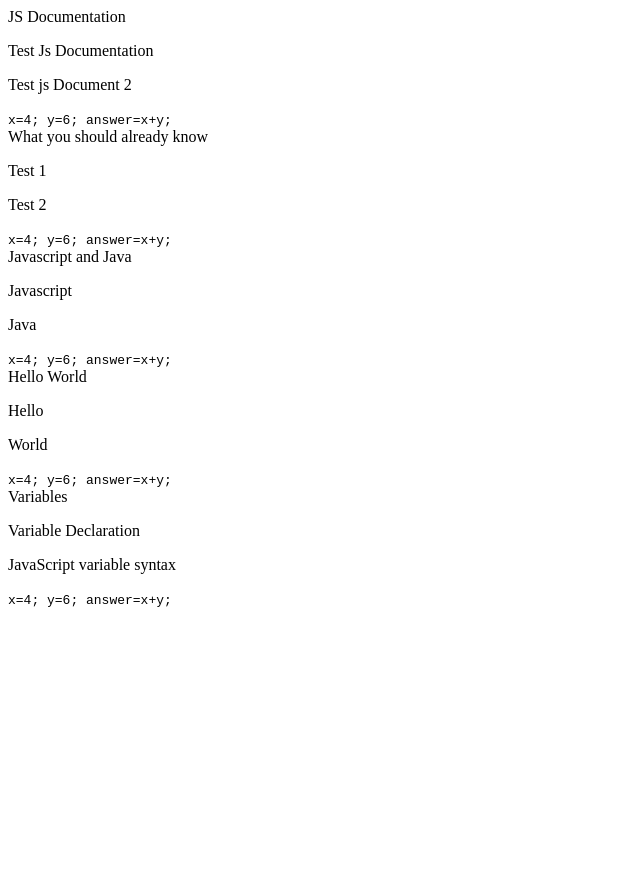
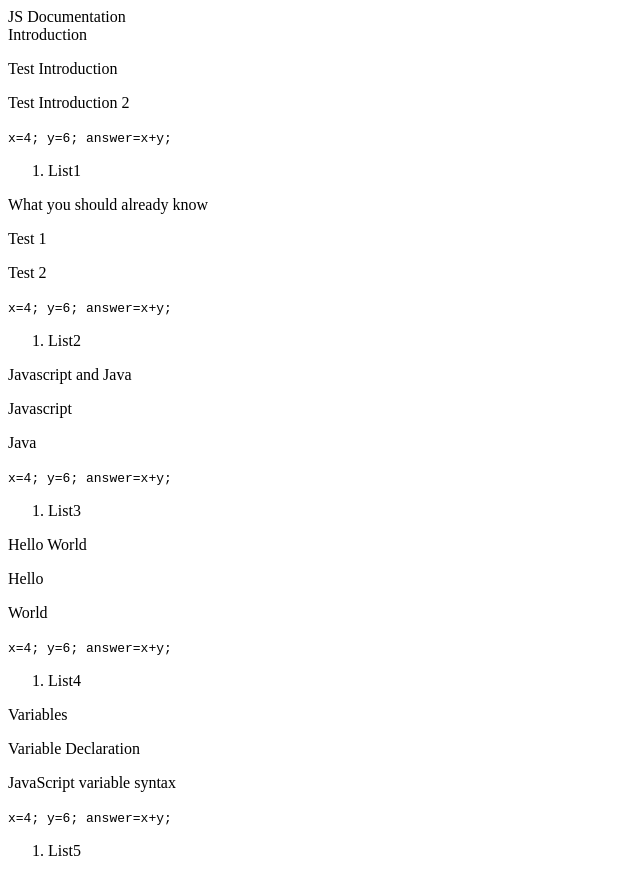
Before and after one commit to mzmnaushad/MVTrials3, a plain HTML site: page index.html in a window 1280 px wide. Shown: the whole page, without its empty margins (0-640 px from the left). Before the commit the page ends 800 px from the top, so only its background shows below. Drawn offline with Linux system fonts and the light colour scheme.

Commit message:
step8_9_10

```diff
--- a/index.html
+++ b/index.html
@@ -23,15 +23,21 @@
     -->
     <script  src="js/index.js"></script>
    <main id="main-doc">
-        <section class="main-section" id="JS_Documentation">
+        <nav id="navbar">
           <header>JS Documentation</header>
-          <p>Test Js Documentation</p>
-          <p>Test js Document 2</p>
+        </nav>
+        <section class="main-section" id="Introduction">
+          <header>Introduction</header>
+          <p>Test Introduction</p>
+          <p>Test Introduction 2</p>
           <code>
             x=4;
             y=6;
             answer=x+y;
           </code>
+          <ol>
+            <li>List1</li>
+          </ol>
         </section>
         <section class="main-section" id ="What_you_should_already_know">
           <header>What you should already know</header>
@@ -42,36 +48,49 @@
             y=6;
             answer=x+y;
           </code>
+          <ol>
+            <li>List2</li>
+          </ol>
         </section>
         <section class="main-section" id="Javascript_and_Java">
           <header>Javascript and Java</header>
           <p>Javascript</p>
           <p>Java</p>
- <code>
+          <code>
             x=4;
             y=6;
             answer=x+y;
           </code>
+          <ol>
+            <li>List3</li>
+          </ol>
         </section>
         <section class="main-section" id="Hello_World">
           <header>Hello World</header>
           <p>Hello</p>
           <p>World</p>
-           <code>
+          <code>
             x=4;
             y=6;
             answer=x+y;
           </code>
+          <ol>
+            <li>List4</li>
+          </ol>
         </section>
         <section class="main-section" id="Variables">
           <header>Variables</header>
           <p>Variable Declaration</p>
           <p>JavaScript variable syntax</p>
-           <code>
+          <code>
             x=4;
             y=6;
             answer=x+y;
           </code>
+          <ol>
+            <li>List5</li>
+          </ol>
+
         </section>
 
       </main>
```
